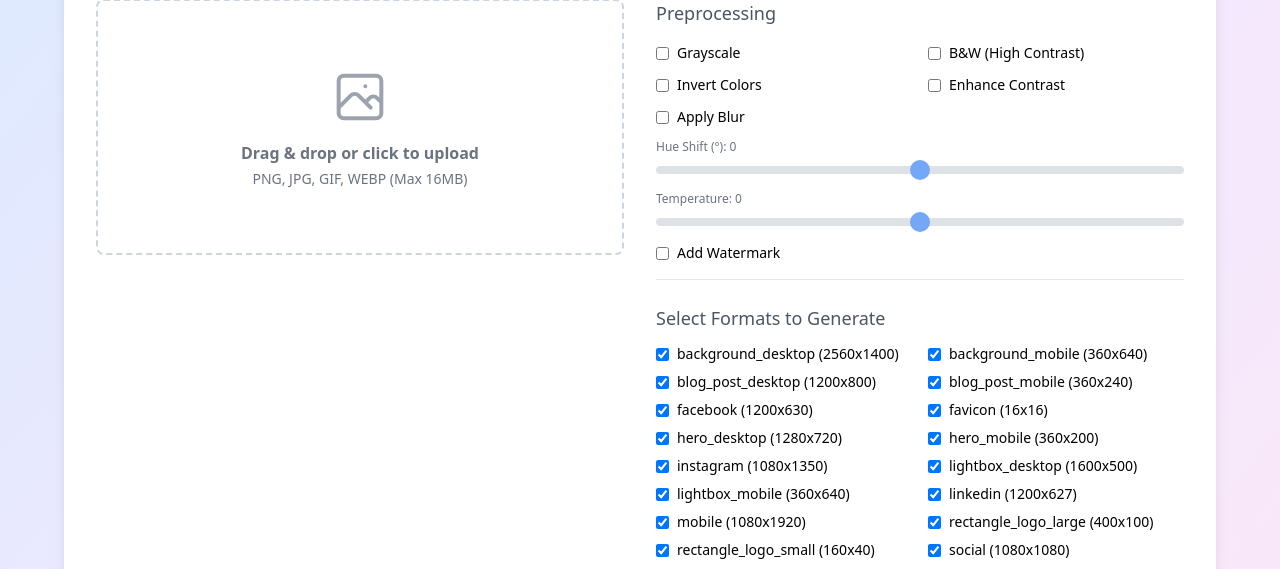
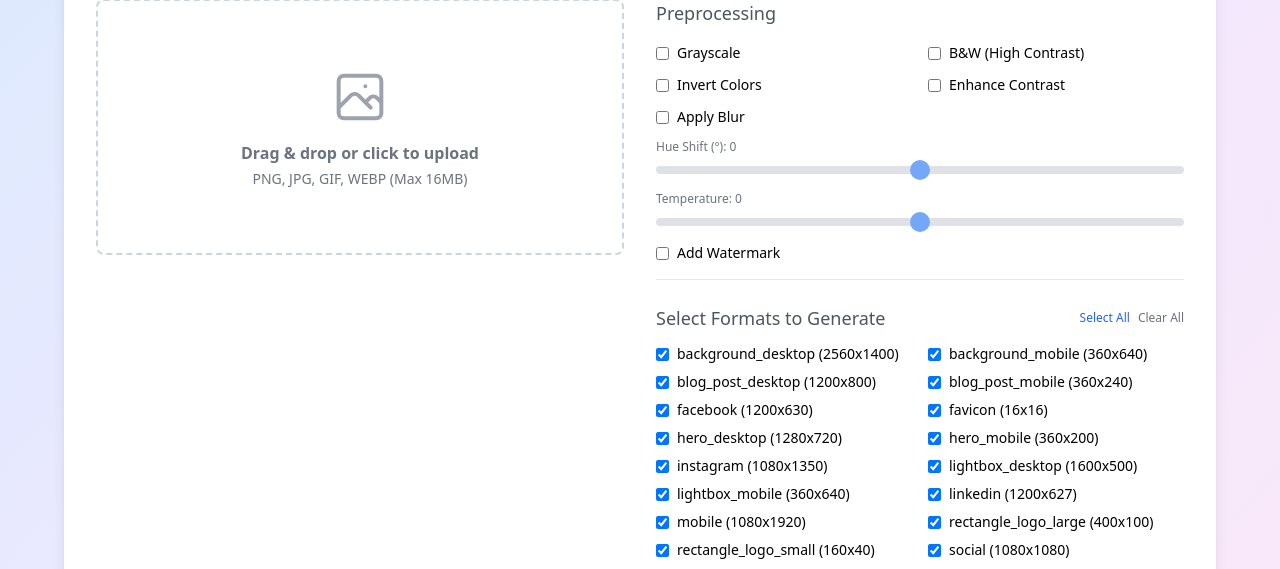
Before and after one commit to fabriziosalmi/brandkit, a Flask app: page / in a window 1280 px wide. Shown: the part 229-798 px from the top of the page. Run offline with Flask 2, Linux system fonts and the light colour scheme; some libraries are stand-ins or nearby versions.

Commit message:
feat: Add select all and clear all buttons for format selection in the generator

````diff
--- a/templates/index.html
+++ b/templates/index.html
@@ -105,7 +105,13 @@
 
                         <!-- Format Selection -->
                         <div class="space-y-3 mb-6 border-b pb-4">
-                             <h3 class="text-lg font-medium text-gray-600">Select Formats to Generate</h3>
+                             <div class="flex justify-between items-center mb-2">
+                                 <h3 class="text-lg font-medium text-gray-600">Select Formats to Generate</h3>
+                                 <div class="flex space-x-2">
+                                     <button type="button" @click="selectAllFormats()" class="text-xs text-blue-600 hover:text-blue-800">Select All</button>
+                                     <button type="button" @click="clearAllFormats()" class="text-xs text-gray-500 hover:text-gray-700">Clear All</button>
+                                 </div>
+                             </div>
                              <div class="grid grid-cols-2 gap-x-4 gap-y-2 text-sm">
                                 <template x-for="(format, key) in config.formats" :key="key">
                                     <label class="flex items-center space-x-2" :title="format.description">
@@ -435,6 +441,14 @@
                     this.variations_mode = false;
                 },
 
+                selectAllFormats() {
+                    this.selected_formats = Object.keys(this.config.formats || {});
+                },
+
+                clearAllFormats() {
+                    this.selected_formats = [];
+                },
+
                 uploadImage() {
                     if (!this.file || this.selected_formats.length === 0 || this.output_formats.length === 0) return;
 
@@ -498,3 +512,4 @@
     </script>
 </body>
 </html>
+```
````
